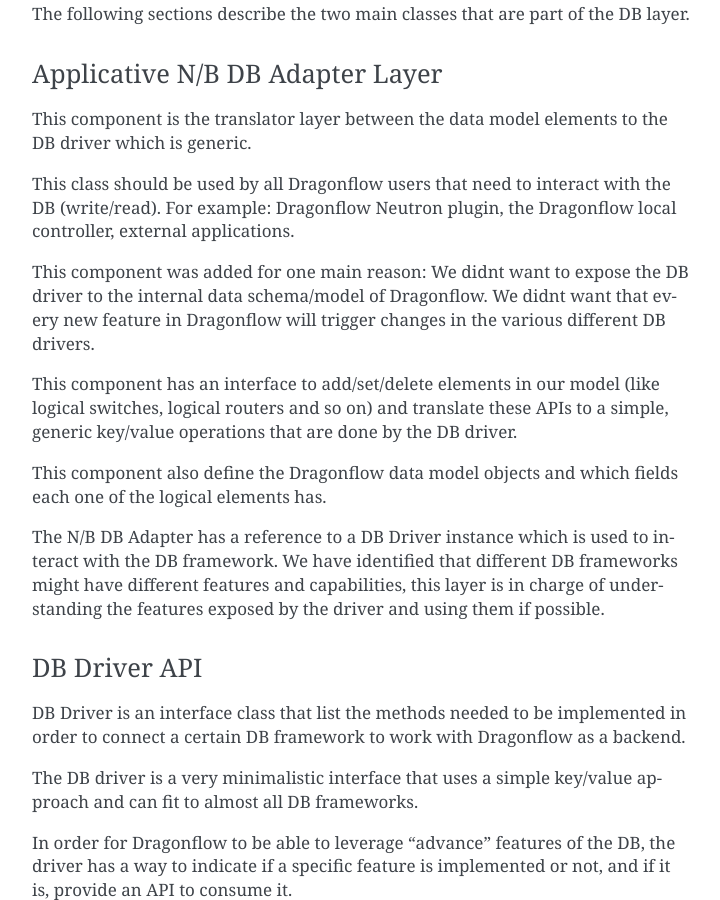
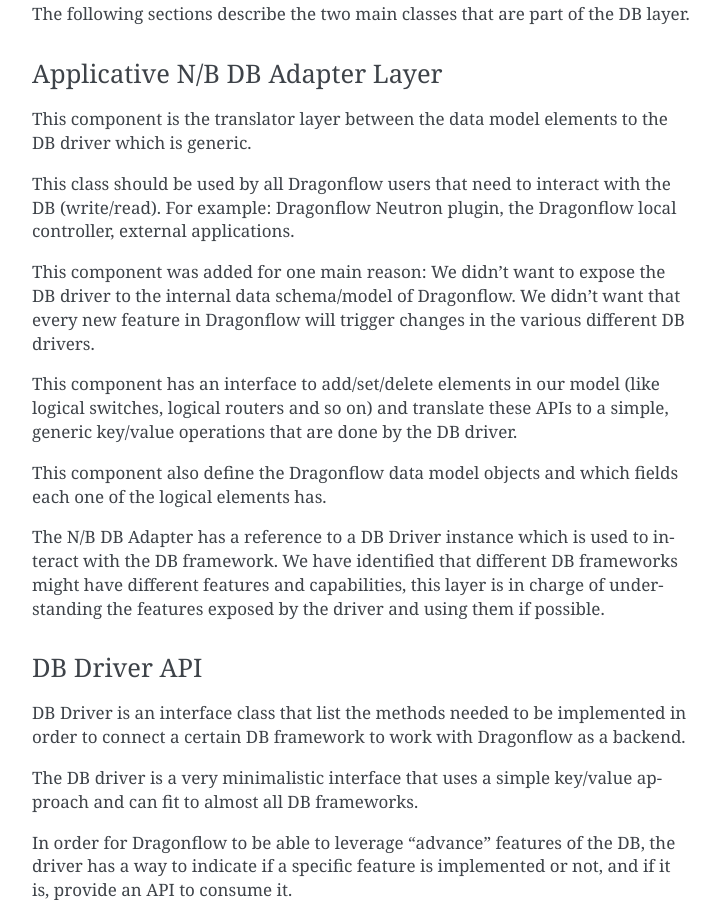
Before and after one commit to openstack-archive/dragonflow, a Sphinx documentation site: the page built from doc/source/pluggable_db.rst, in a window 1280 px wide and 900 px high, scrolled down 1245 px. Shown: the whole window, without its empty margins (388-1108 px from the left). Built offline with Sphinx 7.4.7, drawn with Linux system fonts in a browser that asks for light colours; pages that are not in the unit, such as notebooks, are missing from menus.

Commit message:
Fix typos in Dragonflow files
Change-Id: Ic0f6e37246641f8266d3115dd9e40262dabba54b

```diff
--- a/doc/source/pluggable_db.rst
+++ b/doc/source/pluggable_db.rst
@@ -46,9 +46,9 @@
 For example: Dragonflow Neutron plugin, the Dragonflow local controller, external applications.
 
 This component was added for one main reason:
-We didnt want to expose the DB driver to the internal data schema/model of
+We didn't want to expose the DB driver to the internal data schema/model of
 Dragonflow.
-We didnt want that every new feature in Dragonflow will trigger changes in the various
+We didn't want that every new feature in Dragonflow will trigger changes in the various
 different DB drivers.
 
 This component has an interface to add/set/delete elements in our model (like logical
--- a/doc/source/specs/redis_driver.rst
+++ b/doc/source/specs/redis_driver.rst
@@ -83,14 +83,14 @@
 
 Special Notice:
 'Some data' will be coded into json pattern.
-Above example ,subscirber which subscribes the channel'my-first-channel'will receive what
+Above example ,subscriber which subscribes the channel'my-first-channel'will receive what
 is published.
 More details please refer Publish / Subscribe section of [1]
 
 Subscribe API
 -------------
 If you want to receive message that you publish,you first should do a subscription,if you
-do not want to to receive message,you should withdraw subscription.
+do not want to receive message,you should withdraw subscription.
 Realization is based on andymccurdy lib.
 
 Here is a example of subscription process:
```
